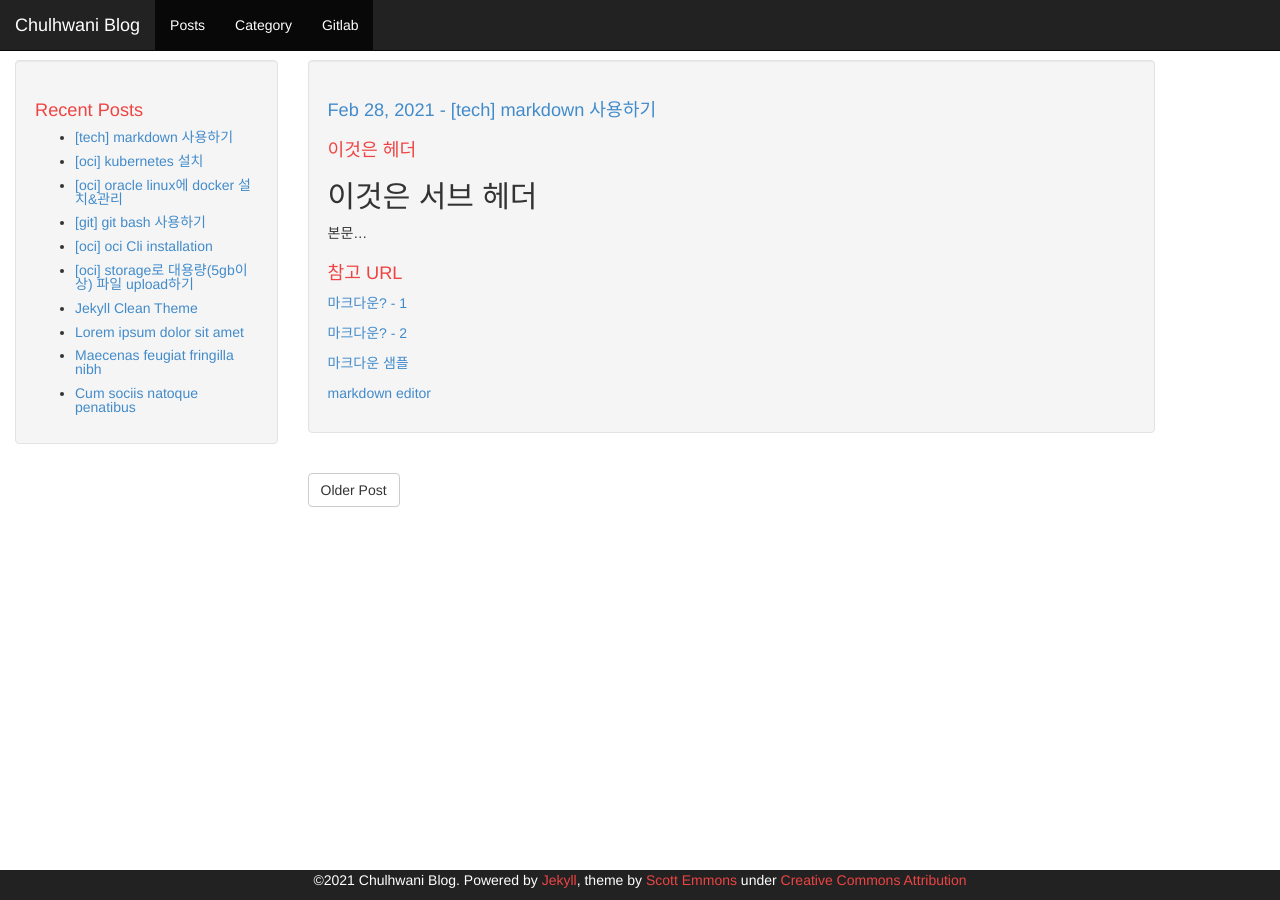
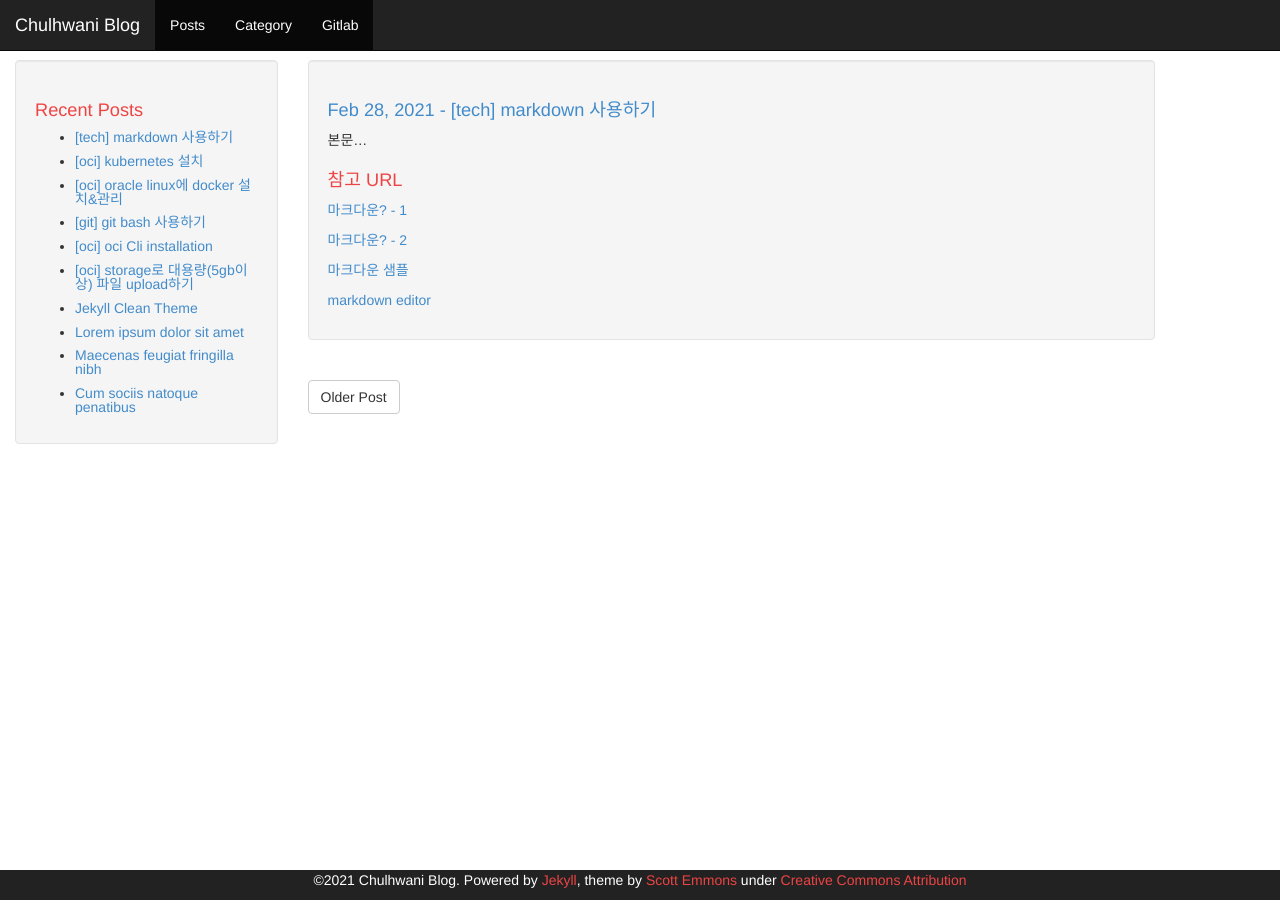
Before and after one commit to chulhwani/chulhwani.github.io, a Jekyll site: the page built from _posts/2021-02-28-[TECH] markdown 사용하기.md, in a window 1280 px wide. Built offline with Jekyll 4.4.1, drawn with Linux system fonts in a browser that asks for light colours; our own code applies the rules of GitHub Pages for plain Markdown files.

Commit message:
Update 2021-02-28-[TECH] markdown 사용하기.md

```diff
--- a/_posts/2021-02-28-[TECH] markdown 사용하기.md
+++ b/_posts/2021-02-28-[TECH] markdown 사용하기.md
@@ -1,12 +1,8 @@
 ---
-category: [ techs ]
+category: [ Techs ]
 ---
 
-이것은 헤더
-===============
 
-이것은 서브 헤더
----------------
 
 본문...
 
```
